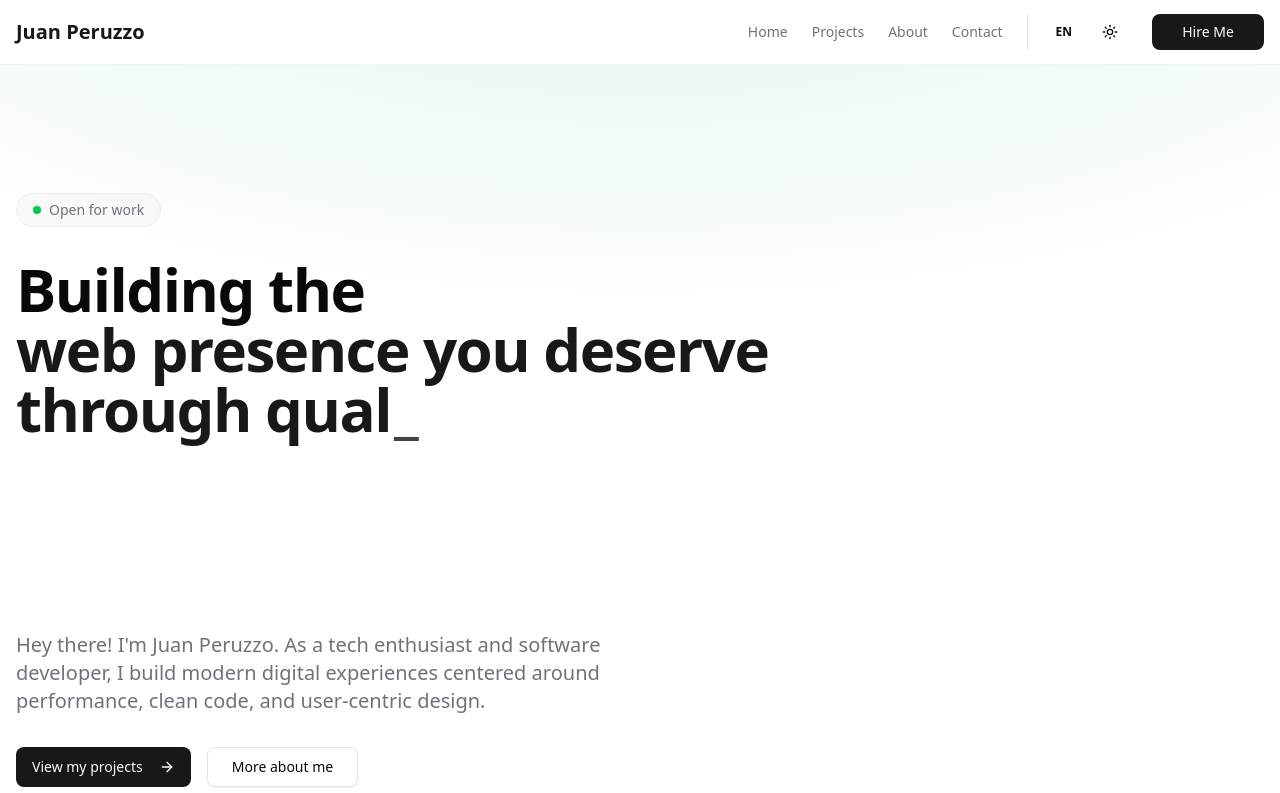
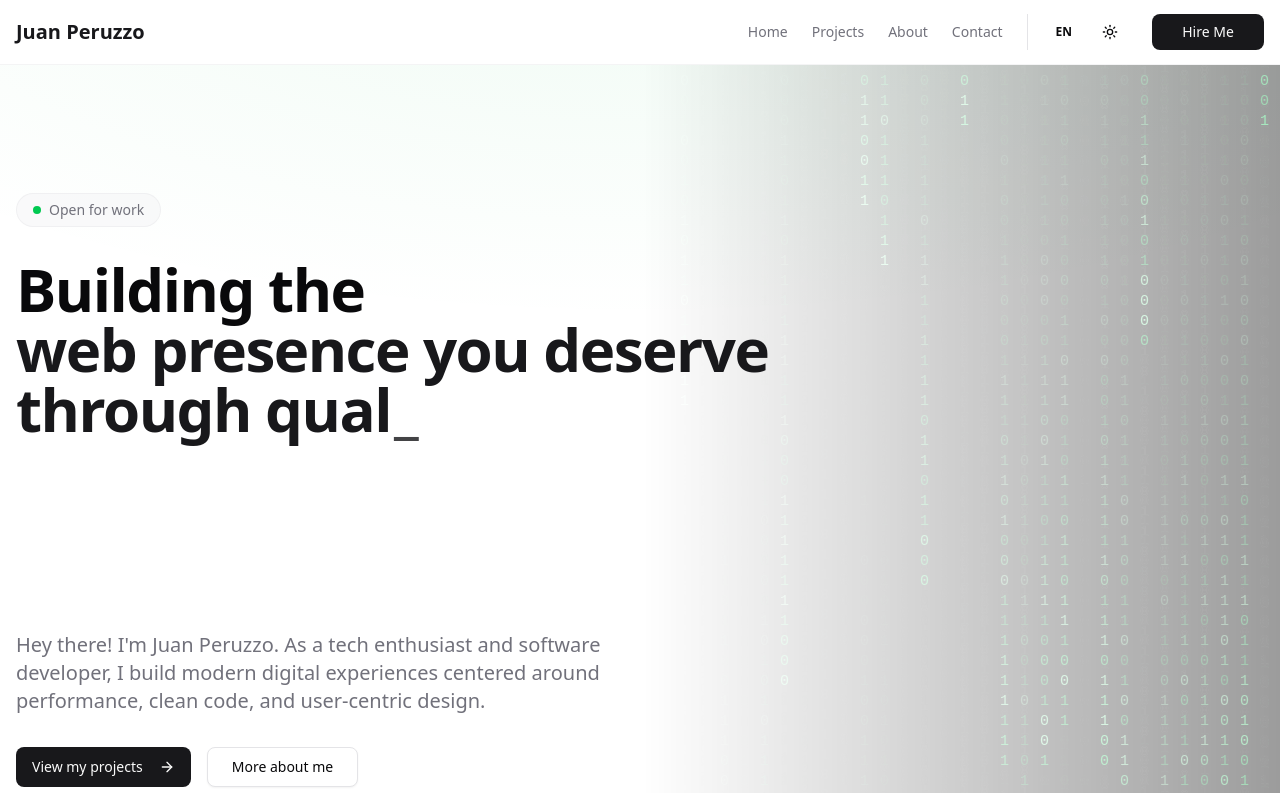
Before and after one commit to Uzzoper/personal-portfolio, a Next.js app: page / in a window 1280 px wide. Shown: the top 793 px of the page. Built offline with nearby package versions, Linux system fonts and the light colour scheme.

Commit message:
feat: add green binary rain effect to hero section

```diff
--- /dev/null
+++ b/components/binary-rain.tsx
@@ -0,0 +1,88 @@
+"use client";
+
+import React, { useEffect, useRef } from "react";
+
+interface BinaryRainProps {
+    className?: string;
+}
+
+export const BinaryRain: React.FC<BinaryRainProps> = ({ className }) => {
+    const canvasRef = useRef<HTMLCanvasElement>(null);
+
+    useEffect(() => {
+        const canvas = canvasRef.current;
+        if (!canvas) return;
+
+        const ctx = canvas.getContext("2d");
+        if (!ctx) return;
+
+        let width = canvas.width = canvas.offsetWidth;
+        let height = canvas.height = canvas.offsetHeight;
+
+        const columns = Math.floor(width / 20);
+        const drops: number[] = [];
+
+        for (let i = 0; i < columns; i++) {
+            drops[i] = Math.random() * -100;
+        }
+
+        const draw = () => {
+            ctx.fillStyle = "rgba(0, 0, 0, 0.05)";
+            ctx.fillRect(0, 0, width, height);
+
+            ctx.font = "15px monospace";
+
+            for (let i = 0; i < drops.length; i++) {
+                const text = Math.random() > 0.5 ? "1" : "0";
+
+                const colors = ["#22c55e", "#4ade80", "#16a34a", "#86efac"];
+                ctx.fillStyle = colors[Math.floor(Math.random() * colors.length)];
+
+                const x = i * 20;
+                const y = drops[i] * 20;
+
+                ctx.fillText(text, x, y);
+
+                if (y > height && Math.random() > 0.975) {
+                    drops[i] = 0;
+                }
+
+                drops[i]++;
+            }
+        };
+
+        let animationFrameId: number;
+        const animate = () => {
+            draw();
+            animationFrameId = requestAnimationFrame(animate);
+        };
+
+        animate();
+
+        const handleResize = () => {
+            width = canvas.width = canvas.offsetWidth;
+            height = canvas.height = canvas.offsetHeight;
+        };
+
+        window.addEventListener("resize", handleResize);
+
+        return () => {
+            cancelAnimationFrame(animationFrameId);
+            window.removeEventListener("resize", handleResize);
+        };
+    }, []);
+
+    return (
+        <canvas
+            ref={canvasRef}
+            className={className}
+            style={{
+                display: "block",
+                width: "100%",
+                height: "100%",
+                maskImage: "linear-gradient(to left, black, transparent)",
+                WebkitMaskImage: "linear-gradient(to left, black, transparent)",
+            }}
+        />
+    );
+};
--- a/components/sections/hero.tsx
+++ b/components/sections/hero.tsx
@@ -5,14 +5,20 @@ import { Button } from "@/components/ui/button";
 import { ArrowRight } from "lucide-react";
 import { Typewriter } from 'react-simple-typewriter';
 import { useLanguage } from "@/components/language-context";
+import { BinaryRain } from "@/components/binary-rain";
 
 export function Hero() {
   const { dictionary } = useLanguage();
 
   return (
-    <section className="relative py-20 md:py-32 overflow-hidden">
-      {/* Background gradient */}
-      <div className="absolute inset-0 -z-10 bg-[radial-gradient(ellipse_80%_50%_at_50%_-20%,rgba(34,197,94,0.15),transparent)]" />
+    <section className="relative py-20 md:py-32 overflow-hidden min-h-[90vh] flex items-center">
+      {/* Background elements */}
+      <div className="absolute inset-0 -z-10 bg-[radial-gradient(ellipse_80%_50%_at_50%_-20%,rgba(34,197,94,0.08),transparent)]" />
+
+      {/* Binary Rain Effect */}
+      <div className="absolute top-0 right-0 w-1/2 h-full -z-10 opacity-40">
+        <BinaryRain className="w-full h-full" />
+      </div>
 
       <div className="container max-w-screen-xl mx-auto px-4">
         <div className="max-w-3xl space-y-8">
```
